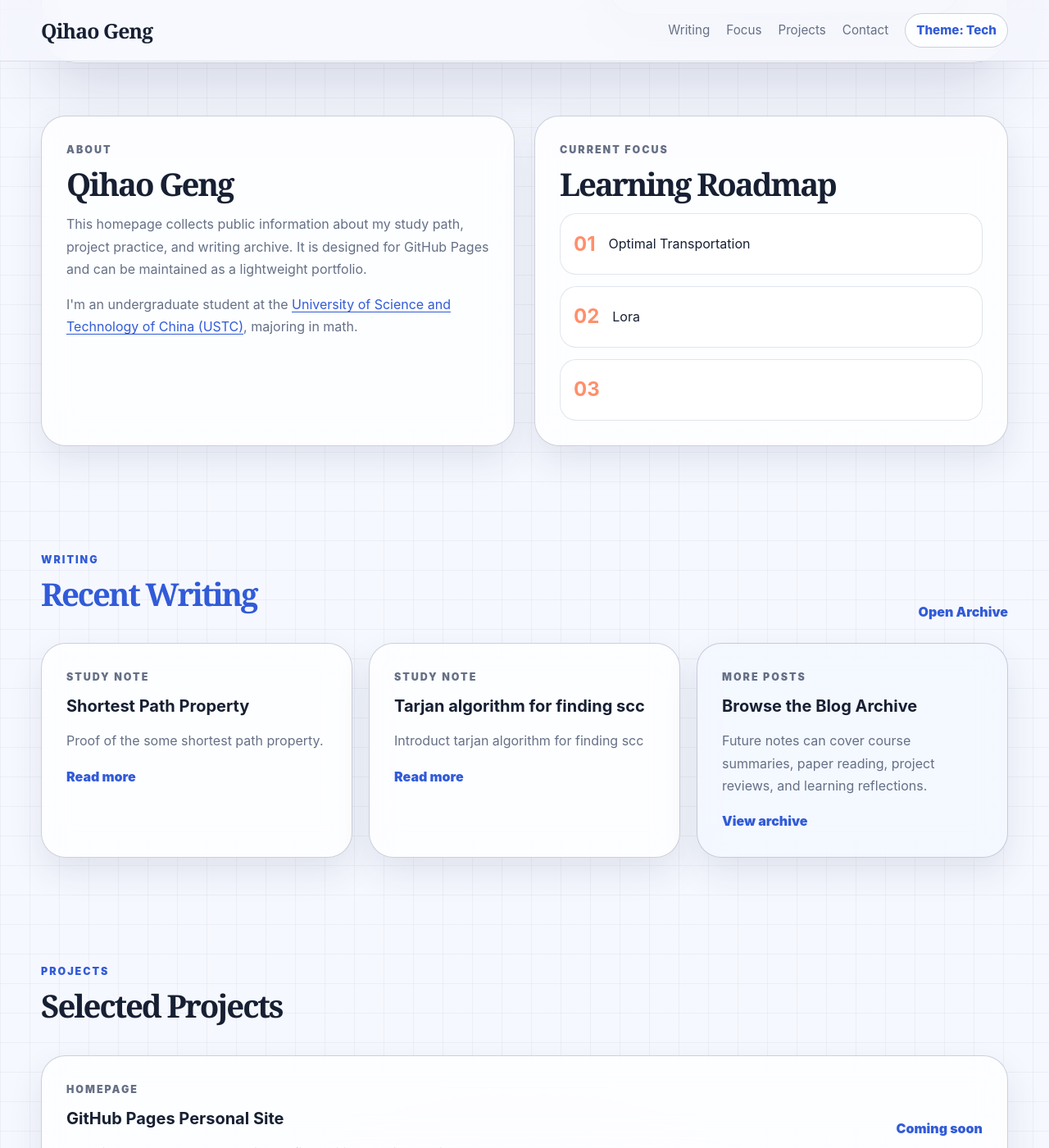
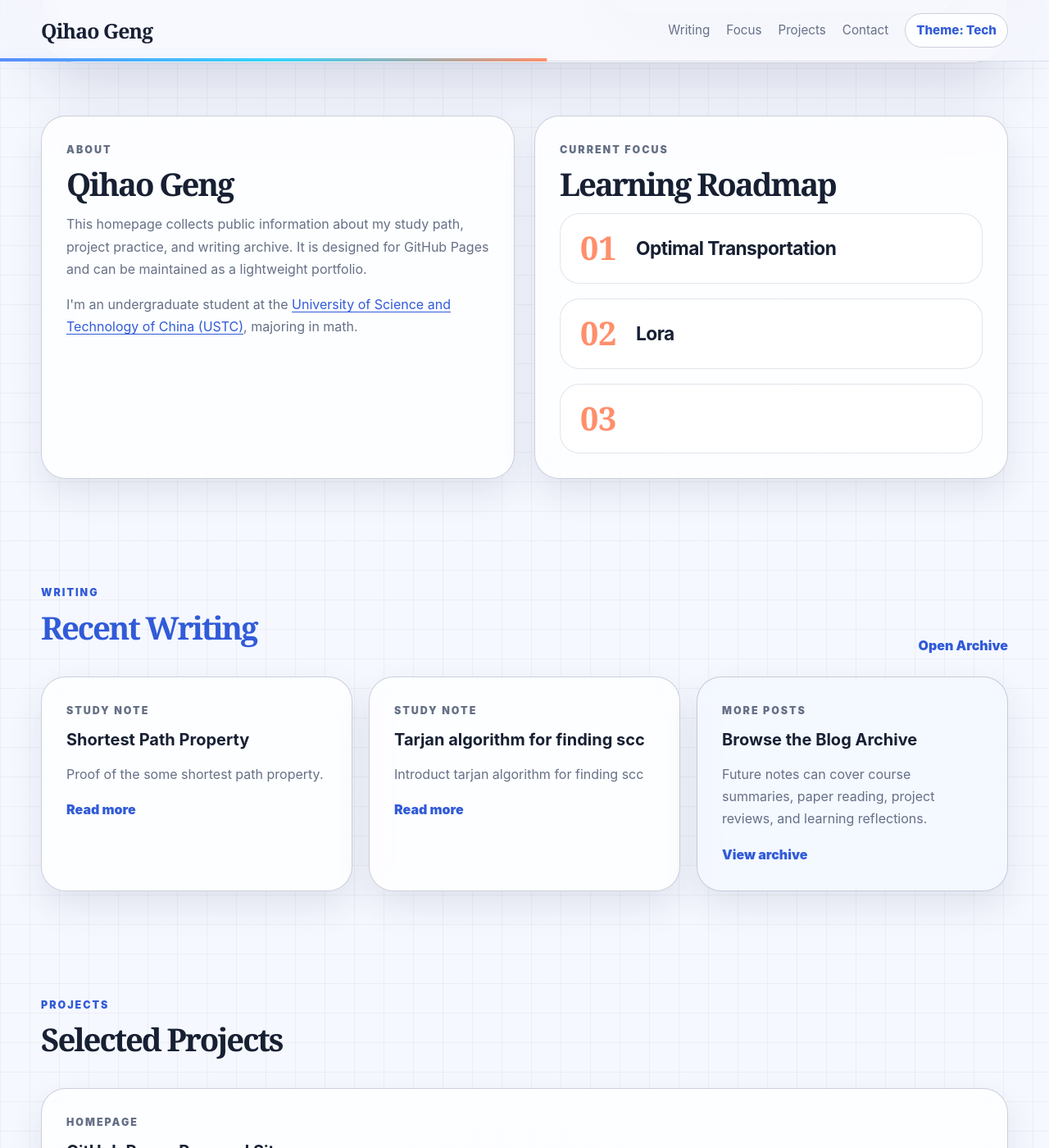
Before and after one commit to qhg13/qhg13.github.io, a Jekyll site: the page index.html, which Jekyll copies as it is, in a window 1280 px wide and 1400 px high, scrolled down 817 px. Shown: the whole window at 82% size. Built offline with Jekyll 4.4.1, drawn with Linux system fonts in a browser that asks for light colours.

Commit message:
加入进度条，修改一些格式

```diff
--- a/_layouts/post.html
+++ b/_layouts/post.html
@@ -32,6 +32,7 @@
           <button class="theme-toggle" type="button" data-theme-toggle aria-label="Switch color theme">Theme: Tech</button>
         </div>
       </nav>
+      <div class="scroll-progress" data-scroll-progress aria-hidden="true"></div>
     </header>
 
     <main class="article-main">
--- a/assets/style.css
+++ b/assets/style.css
@@ -97,6 +97,19 @@ a:hover {
   border-bottom: 1px solid var(--line);
   background: var(--header-bg);
   backdrop-filter: blur(20px);
+}
+
+.scroll-progress {
+  position: absolute;
+  right: 0;
+  bottom: -1px;
+  left: 0;
+  height: 4px;
+  background: linear-gradient(90deg, var(--blue), var(--cyan), var(--manga));
+  box-shadow: 0 0 18px var(--hero-glow);
+  transform: scaleX(0);
+  transform-origin: left center;
+  transition: transform 80ms linear;
 }
 
 .nav {
@@ -379,22 +392,40 @@ a:hover {
 
 .stat-list {
   display: grid;
-  gap: 14px;
+  gap: 18px;
 }
 
 .stat-list div {
   display: flex;
   align-items: center;
-  gap: 16px;
+  gap: 22px;
   border: 1px solid var(--line);
-  border-radius: 20px;
-  background: var(--surface-glass);
-  padding: 16px;
+  border-radius: 24px;
+  background:
+    linear-gradient(135deg, rgba(255, 255, 255, 0.52), transparent),
+    var(--surface-glass);
+  padding: 22px 24px;
+  transition: transform 180ms ease, border-color 180ms ease, background 180ms ease;
+}
+
+.stat-list div:hover {
+  border-color: var(--line-strong);
+  transform: translateX(4px);
 }
 
 .stat-list strong {
+  min-width: 46px;
   color: var(--manga);
-  font-size: 1.5rem;
+  font-family: Georgia, "Times New Roman", serif;
+  font-size: clamp(2rem, 3.1vw, 2.6rem);
+  line-height: 1;
+}
+
+.stat-list span {
+  color: var(--ink);
+  font-size: clamp(1.18rem, 1.8vw, 1.42rem);
+  font-weight: 750;
+  letter-spacing: -0.025em;
 }
 
 .section-heading {
@@ -486,6 +517,30 @@ a:hover {
   padding-bottom: 34px;
 }
 
+.blog-hero {
+  margin-top: 52px;
+  border: 1px solid var(--line-strong);
+  border-radius: 34px;
+  background:
+    radial-gradient(circle at 12% 20%, var(--glow-one), transparent 20rem),
+    radial-gradient(circle at 86% 10%, var(--glow-three), transparent 24rem),
+    var(--panel);
+  box-shadow: var(--soft-shadow);
+  padding: clamp(34px, 6vw, 58px);
+}
+
+.blog-hero h1 {
+  max-width: 760px;
+  font-size: clamp(3rem, 7vw, 5.4rem);
+  line-height: 0.98;
+}
+
+.blog-hero .lead {
+  max-width: 660px;
+  margin-bottom: 0;
+  font-size: clamp(1.08rem, 1.7vw, 1.28rem);
+}
+
 .archive-list {
   width: 100%;
   padding-top: 24px;
@@ -567,6 +622,10 @@ code {
     border-radius: 30px;
   }
 
+  .blog-hero {
+    margin-top: 28px;
+  }
+
   .section {
     padding: 48px 0;
   }
@@ -588,7 +647,7 @@ code {
   }
 
   .site-header {
-    position: static;
+    position: sticky;
   }
 
   .nav {
@@ -670,7 +729,15 @@ code {
   .stat-list div {
     align-items: flex-start;
     gap: 12px;
-    padding: 14px;
+    padding: 18px;
+  }
+
+  .stat-list strong {
+    min-width: 40px;
+  }
+
+  .stat-list span {
+    font-size: 1.08rem;
   }
 
   .project-item {
--- a/assets/theme.js
+++ b/assets/theme.js
@@ -8,6 +8,7 @@ const storageKey = "homepage-theme";
 const rootElement = document.documentElement;
 const toggleButtons = document.querySelectorAll("[data-theme-toggle]");
 const scrollTopLinks = document.querySelectorAll("[data-scroll-top]");
+const scrollProgressBar = document.querySelector("[data-scroll-progress]");
 
 function findTheme(themeName) {
   return themes.find((theme) => theme.name === themeName) || themes[0];
@@ -44,6 +45,16 @@ function getNextThemeName() {
   return themes[nextIndex].name;
 }
 
+function updateScrollProgress() {
+  if (!scrollProgressBar) {
+    return;
+  }
+
+  const scrollableHeight = document.documentElement.scrollHeight - window.innerHeight;
+  const progress = scrollableHeight > 0 ? window.scrollY / scrollableHeight : 0;
+  scrollProgressBar.style.transform = `scaleX(${Math.min(Math.max(progress, 0), 1)})`;
+}
+
 applyTheme(readSavedTheme() || rootElement.dataset.theme);
 
 toggleButtons.forEach((button) => {
@@ -64,3 +75,7 @@ scrollTopLinks.forEach((link) => {
     }
   });
 });
+
+updateScrollProgress();
+window.addEventListener("scroll", updateScrollProgress, { passive: true });
+window.addEventListener("resize", updateScrollProgress);
--- a/blog.html
+++ b/blog.html
@@ -22,10 +22,11 @@ description: Blog archive for study notes, project reviews, and technical writin
           <button class="theme-toggle" type="button" data-theme-toggle aria-label="Switch color theme">Theme: Tech</button>
         </div>
       </nav>
+      <div class="scroll-progress" data-scroll-progress aria-hidden="true"></div>
     </header>
 
     <main class="narrow-main">
-      <section class="section page-title">
+      <section class="section page-title blog-hero">
         <p class="eyebrow">Blog Archive</p>
         <h1>Writing, notes, and project logs.</h1>
         <p class="lead">Markdown posts are stored in <code>_posts/</code> and published by GitHub Pages through Jekyll.</p>
--- a/index.html
+++ b/index.html
@@ -19,6 +19,7 @@
           <button class="theme-toggle" type="button" data-theme-toggle aria-label="Switch color theme">Theme: Tech</button>
         </div>
       </nav>
+      <div class="scroll-progress" data-scroll-progress aria-hidden="true"></div>
     </header>
 
     <main>
```
Also changed, not shown: report.md (+3 -3 lines), README.md.
